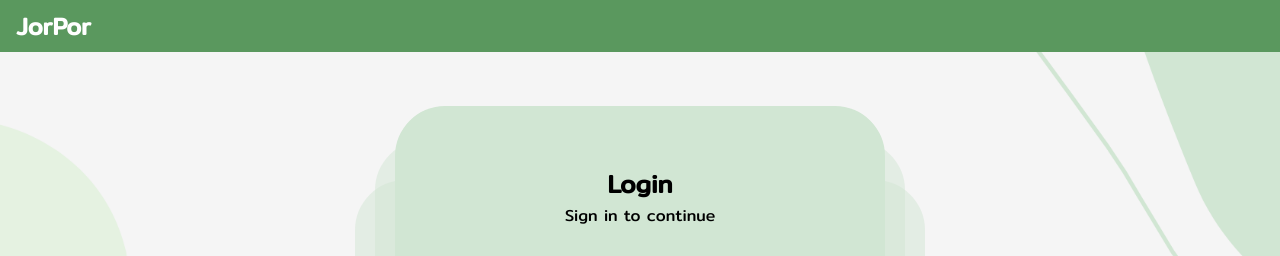
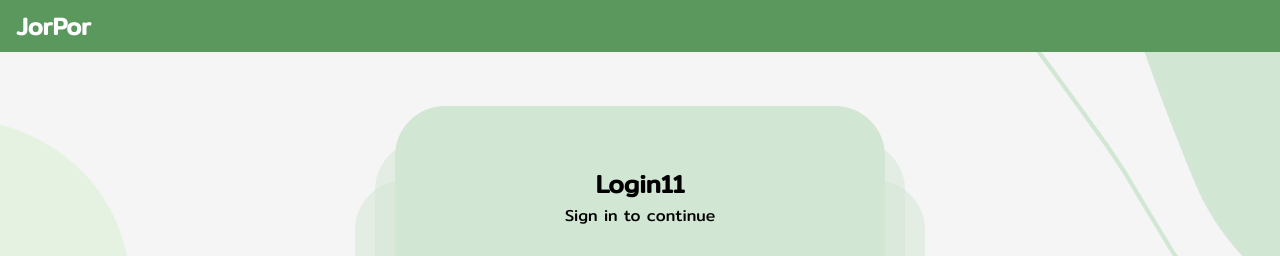
Before and after one commit to praguy01/Jorpor_next_v2, a Next.js app: page /login in a window 1280 px wide. Shown: the top 256 px of the page. Built offline with nearby package versions, Linux system fonts and the light colour scheme.

Commit message:
รายละเอยดการเปลยนแปลง

```diff
--- a/src/app/components/compLogin.js
+++ b/src/app/components/compLogin.js
@@ -298,7 +298,7 @@ console.log("resdata.profile[0]: ",resdata.profile)
               <div className='absolute inset-[0] container mx-auto px-4 z-10 items-center  '>
                 <div className='mx-auto w-[300px]  md:w-[490px]  py-[30px] text-black flex flex-col  bg-[#D1E6D3] text-center rounded-[50px] mt-[106px]  '>
                   <div className='mt-[15px] md:mt-[30px]'>
-                    <h1 className='  text-[20px] md:text-[25px] font-bold'>Login</h1>
+                    <h1 className='  text-[20px] md:text-[25px] font-bold'>Login11</h1>
                     <p className='  text-[12px] md:text-[16px] '>Sign in to continue</p>
                     <form onSubmit={handleSubmit}>
                       <p className='mt-[30px] text-left text-[12px] ml-[55px] md:ml-[87px]  md:mt-[40px] md:text-[16px]  '>Employee</p>
```
